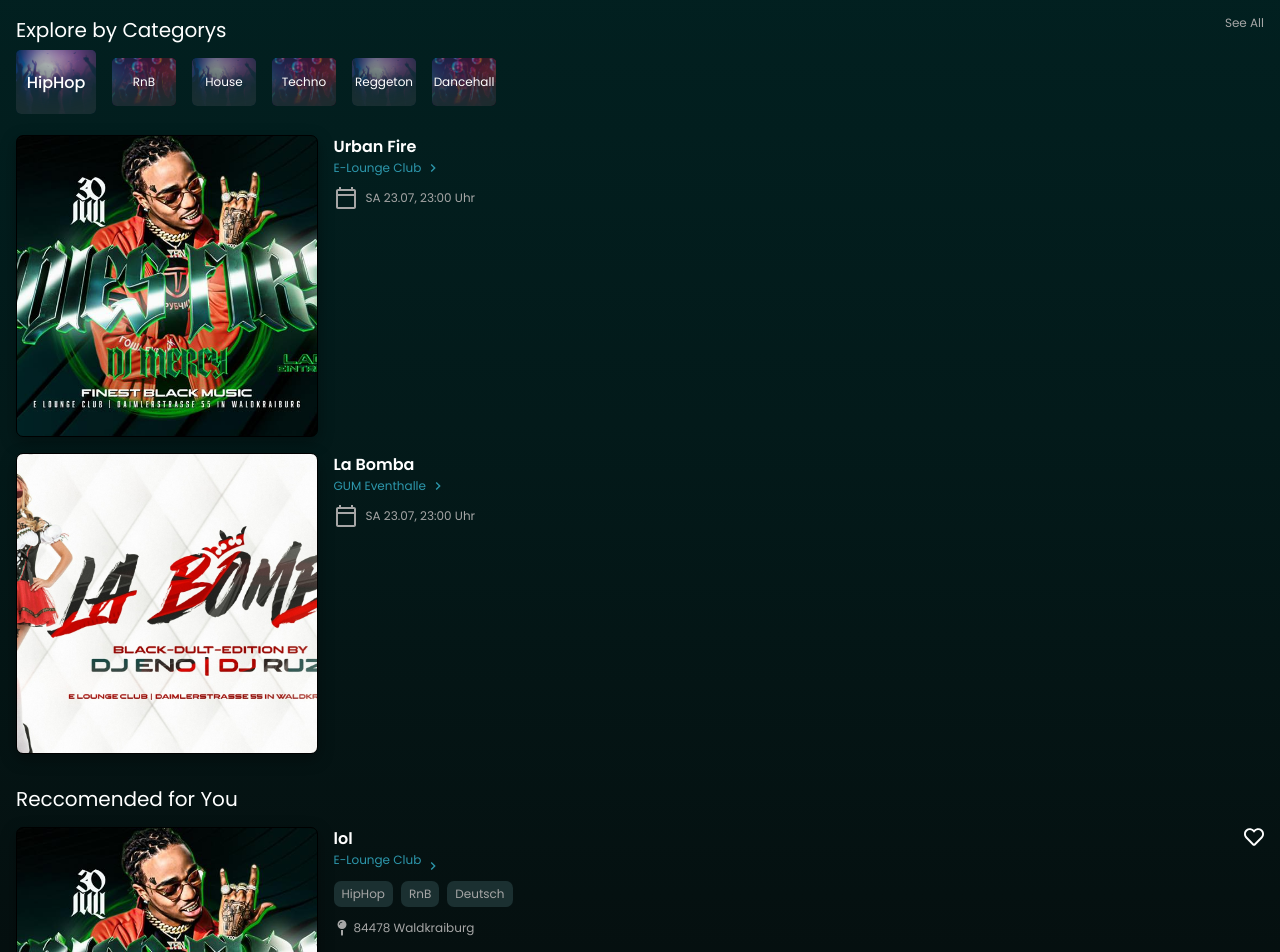
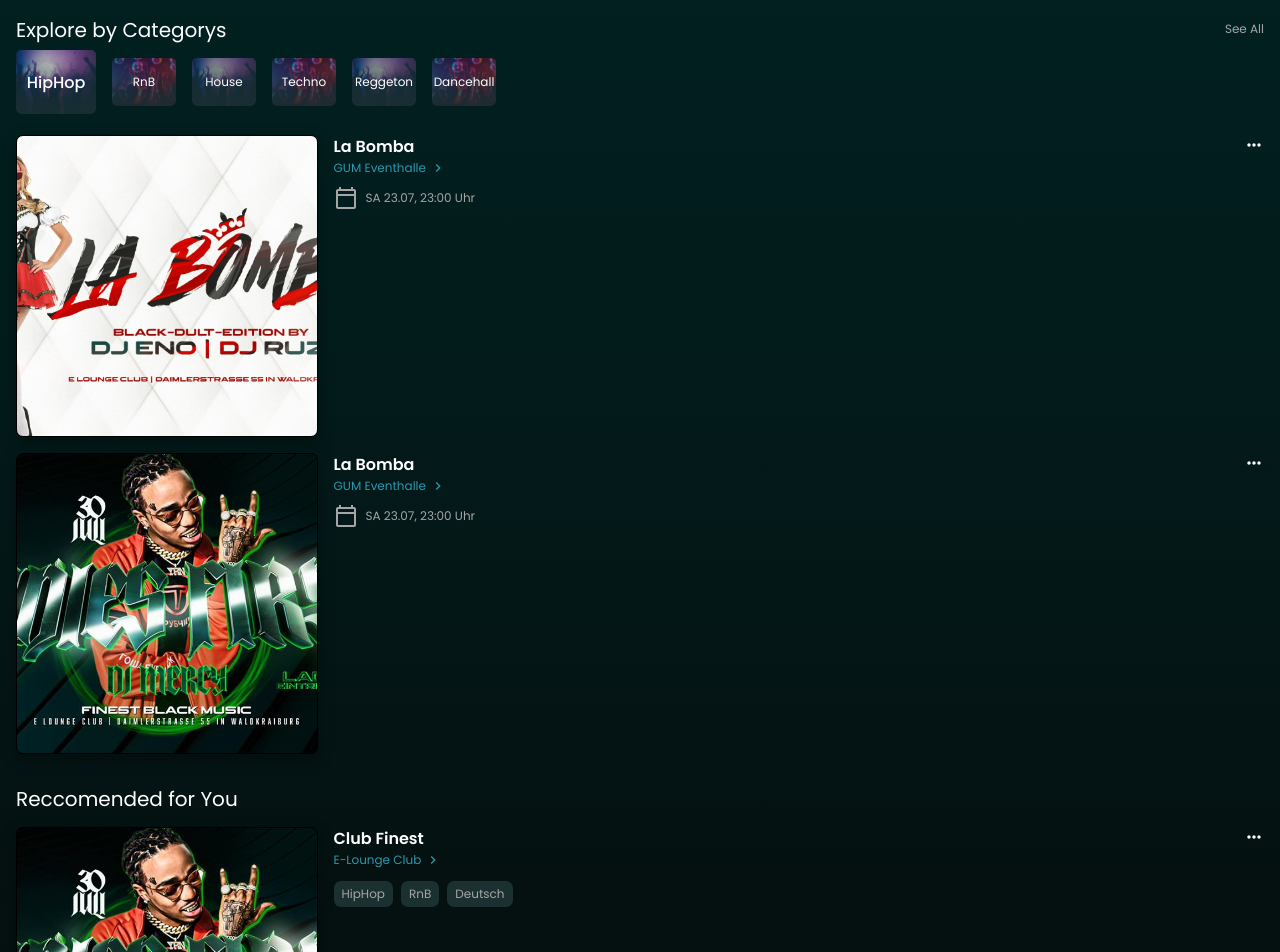
Before and after one commit to Berat-MyClub/myclub, a Next.js app: page / in a window 1280 px wide. Shown: the part 520-1472 px from the top of the page. Built offline with nearby package versions, Linux system fonts and the light colour scheme; what spotify-web-api-node would draw is missing.

Commit message:
change: searchpage

```diff
--- a/pages/index.js
+++ b/pages/index.js
@@ -41,7 +41,7 @@ export default function Homescreen() {
       <HotListSlider />
       <Row>
         <h1 style={{ marginBottom: "0" }}>Explore by Categorys</h1>
-        <P marginBottom="0" color="#a6a6a6">
+        <P style={{marginBottom:'0'}} color="#a6a6a6">
           See All
         </P>
       </Row>
--- a/src/components/Home/ReccomendedEvents.js
+++ b/src/components/Home/ReccomendedEvents.js
@@ -1,22 +1,11 @@
 import styled from "styled-components";
 import P from "../Fonts/P";
 import Row from "../Global/Row";
-import { MdOutlineChevronRight as ArrowRightUnstyled } from "react-icons/md";
+import { MdOutlineChevronRight as ArrowRightUnstyled, MdOutlineMoreHoriz as DotsUnstyled } from "react-icons/md";
 import { FaRegHeart as HeartUnstyled } from "react-icons/fa";
-// import { FaHeart as FilledHeartUnstyled } from "react-icons/fa";
-import { FaMapPin as PinUnstyled } from "react-icons/fa";
 import EventGenreTag from "../Global/EventGenreTag";
-import { useState } from "react";
-// import { useEffect, useState } from "react";
 
-const Pin = styled(PinUnstyled)`
-  width: 1rem;
-  height: 1rem;
-  fill: #a6a6a6;
-  margin-right: 0.25rem;
-  margin-top: 0.75rem;
-`;
-const Heart = styled(HeartUnstyled)`
+const Dots = styled(DotsUnstyled)`
   width: 1.25rem;
   height: 1.25rem;
   fill: #fff;
@@ -76,26 +65,27 @@ export default function ReccomendedEvents({
       <ResultContainer>
         <ResultEvent url={"/urbanfire.jpeg"} />
         <EventInfoBox>
-          <EventTitle>lol</EventTitle>
+          <EventTitle>Club Finest</EventTitle>
           <Row justifyContent="unset">
-            <P style={{ marginTop: "0" }} color="#2d97ac">
+            <P style={{ margin: "0" }} color="#2d97ac">
               E-Lounge Club
             </P>
             <ArrowRight />
           </Row>
-          <Row></Row>
-          <Row>
+          {/* <Row></Row> */}
+          <Row margin='.75rem 0 0 0' >
             <EventGenreTag tag="HipHop" />
             <EventGenreTag tag="RnB" />
             <EventGenreTag tag="Deutsch" />
           </Row>
-          <Row justifyContent="unset">
+          {/* <Row justifyContent="unset">
             <Pin />
             <P style={{ marginBottom: "0" }}>84478 Waldkraiburg</P>
-          </Row>
+          </Row> */}
         </EventInfoBox>
       </ResultContainer>
-      <Heart onClick={() => handleLike()} />
+      {/* <Heart onClick={() => handleLike()} /> */}
+      <Dots onClick={() => handleLike()} />
     </Box>
   );
 }
--- /dev/null
+++ b/src/components/Home/SearchByGenreEvent.js
@@ -0,0 +1,81 @@
+import styled from "styled-components";
+import { MdOutlineCalendarToday as CalendarUnstyled } from "react-icons/md";
+import {
+  MdOutlineChevronRight as ArrowRightUnstyled,
+  MdOutlineMoreHoriz as DotsUnstyled,
+} from "react-icons/md";
+import P from "../Fonts/P";
+import Row from "../Global/Row";
+
+const ArrowRight = styled(ArrowRightUnstyled)`
+  margin-left: 0.25rem;
+  fill: #2d97ac;
+`;
+
+const Calendar = styled(CalendarUnstyled)`
+  width: 1.5rem;
+  height: 1.5rem;
+  fill: #a6a6a6;
+  margin-right: 0.5rem;
+`;
+
+const ResultContainer = styled.div`
+  width: 100%;
+  display: flex;
+  margin-bottom: 1rem;
+  position: relative;
+`;
+
+const EventTitle = styled.h2`
+  margin-top: 0;
+  margin-bottom: 0;
+  font-weight: 600;
+`;
+
+const ResultEvent = styled.div`
+  float: left;
+  width: 15%;
+  height: 0;
+  padding: 12%;
+  border: 1px solid black;
+  background-image: url(${(props) => props.url && props.url});
+  background-size: cover;
+  background-position: center;
+  border-radius: 7px;
+  box-shadow: rgba(0, 0, 0, 0.35) 0px 5px 15px;
+`;
+
+const EventInfoBox = styled.div`
+  padding-left: 1rem;
+`;
+
+const Dots = styled(DotsUnstyled)`
+  width: 1.25rem;
+  height: 1.25rem;
+  fill: #fff;
+  position: absolute;
+  right: 0;
+  top: 0;
+`;
+
+export default function SearchByGenreEvent({url}) {
+  return (
+    <ResultContainer>
+      <ResultEvent url={url} />
+      <EventInfoBox>
+        <EventTitle>La Bomba</EventTitle>
+        <Row justifyContent="unset">
+          <P margin="0" color="#2d97ac">
+            GUM Eventhalle
+          </P>
+          <ArrowRight />
+        </Row>
+        <Row>
+          <Calendar />
+          <P>SA 23.07, 23:00 Uhr</P>
+        </Row>
+      </EventInfoBox>
+      <Dots onClick={() => handleLike()} />
+    </ResultContainer>
+  );
+}
--- a/src/components/Home/SearchTag.js
+++ /dev/null
@@ -1,23 +0,0 @@
-import styled from "styled-components";
-
-const Box = styled.div`
-    padding: .5rem;
-    background-color: ${props => props.status != 'set' ? "#22646E" : "#a6a6a6"};
-    border-radius: 7px;
-    font-family: 'Poppins';
-    font-size: .85rem;
-    font-weight: 400;
-    color: #fff;
-    margin-right: .75rem;
-    /* min-width: 4rem; */
-    text-align: center;
-    white-space: nowrap;
-`
-
-export default function SearchTag({label, status, ...props}) {
-    return(
-        <Box {...props}>
-            {label}
-        </Box>
-    )
-}
--- a/src/components/Home/SerchByGenre.js
+++ b/src/components/Home/SerchByGenre.js
@@ -2,27 +2,13 @@ import { useState } from "react";
 import styled from "styled-components";
 import P from "../Fonts/P";
 import Row from "../Global/Row";
-import { MdOutlineCalendarToday as CalendarUnstyled } from "react-icons/md";
-import { MdOutlineChevronRight as ArrowRightUnstyled } from "react-icons/md";
-
-
-const ArrowRight = styled(ArrowRightUnstyled)`
-  margin-left: 0.25rem;
-  fill: #2d97ac;
-`;
-
-const Calendar = styled(CalendarUnstyled)`
-  width: 1.5rem;
-  height: 1.5rem;
-  fill: #a6a6a6;
-  margin-right: 0.5rem;
-`;
+import SearchByGenreEvent from "./SearchByGenreEvent";
 
 const Box = styled.div`
   display: flex;
   overflow-x: scroll;
-  margin-bottom: .8rem;
-  padding-top: .8375rem;
+  margin-bottom: 0.8rem;
+  padding-top: 0.8375rem;
 `;
 
 const Genre = styled.div`
@@ -53,35 +39,6 @@ const Genre = styled.div`
     font-size: 1rem;
     font-weight: 500;
   `}
-`;
-
-const ResultContainer = styled.div`
-  width: 100%;
-  display: flex;
-  margin-bottom: 1rem;
-`;
-
-const EventTitle = styled.h2`
-  margin-top: 0;
-  margin-bottom: 0;
-  font-weight: 600;
-`;
-
-const ResultEvent = styled.div`
-  float: left;
-  width: 15%;
-  height: 0;
-  padding: 12%;
-  border: 1px solid black;
-  background-image: url(${(props) => props.url && props.url});
-  background-size: cover;
-  background-position: center;
-  border-radius: 7px;
-  box-shadow: rgba(0, 0, 0, 0.35) 0px 5px 15px;
-`;
-
-const EventInfoBox = styled.div`
-  padding-left: 1rem;
 `;
 
 export default function SearchByGenre() {
@@ -134,38 +91,8 @@ export default function SearchByGenre() {
         </Genre>
       </Box>
       <Row flexDirection="column">
-        <ResultContainer>
-          <ResultEvent url={"/urbanfire.jpeg"} />
-          <EventInfoBox>
-            <EventTitle>Urban Fire</EventTitle>
-            <Row justifyContent="unset">
-              <P margin='0' color="#2d97ac">
-                E-Lounge Club
-              </P>
-              <ArrowRight />
-            </Row>
-            <Row>
-              <Calendar />
-              <P>SA 23.07, 23:00 Uhr</P>
-            </Row>
-          </EventInfoBox>
-        </ResultContainer>
-        <ResultContainer>
-          <ResultEvent url={"/labomba.jpeg"} />
-          <EventInfoBox>
-            <EventTitle>La Bomba</EventTitle>
-            <Row justifyContent="unset">
-              <P margin='0' color="#2d97ac">
-                GUM Eventhalle
-              </P>
-              <ArrowRight />
-            </Row>
-            <Row>
-              <Calendar />
-              <P>SA 23.07, 23:00 Uhr</P>
-            </Row>
-          </EventInfoBox>
-        </ResultContainer>
+        <SearchByGenreEvent url={"/labomba.jpeg"} />
+        <SearchByGenreEvent url={"/urbanfire.jpeg"} />
       </Row>
     </>
   );
--- /dev/null
+++ b/src/components/Search/SearchDrawerHeader.js
@@ -0,0 +1,34 @@
+import { useState } from "react";
+import styled from "styled-components";
+
+const Box = styled.div`
+    padding: 0 1.5rem;
+    display: flex;
+    width: 95%;
+    margin: 0 auto;
+    position: relative;
+`
+
+const Tab = styled.div`
+    padding: .5rem;
+    flex: 1;
+    text-align: center;
+    color: #fff;
+    position: relative;
+
+    ${props => props.tab && `
+        border-bottom: 2px solid #2d97ac;
+
+    `}
+`
+
+export default function SearchDrawerHeader() {
+    const [tab, setTab] = useState('Events');
+    return(
+        <Box>
+            <Tab tab={tab === 'Events'} onClick={() => setTab('Events')}>Events</Tab>
+            <Tab tab={tab === 'Clubs'} onClick={() => setTab('Clubs')}>Clubs</Tab>
+            <Tab tab={tab === 'Friends'} onClick={() => setTab('Friends')}>Friends</Tab>
+        </Box>
+    )
+}
--- /dev/null
+++ b/src/components/Search/SearchDrawerInputBox.js
@@ -0,0 +1,19 @@
+import styled from "styled-components";
+import SearchInput from "./SearchInput";
+
+const Box = styled.div`
+    background-color: #1b3031;
+    padding: 1rem;
+    width: 100%;
+    margin: 2rem 0;
+    border-radius: 7px;
+`
+
+export default function SearchDrawerInputBox() {
+    return(
+        <Box>
+            <h1 style={{ marginTop: "0" }}>Find your Event!</h1>
+            <SearchInput/>
+        </Box>
+    )
+}
--- /dev/null
+++ b/src/components/Search/SearchDrawerSubmit.js
@@ -0,0 +1,47 @@
+import { MdSearch } from "react-icons/md";
+import styled from "styled-components";
+
+const Box = styled.div`
+  width: 100%;
+  padding: 1rem;
+  position: fixed;
+  bottom: 0;
+  left: 0;
+  background-color: #1b3031;
+  display: flex;
+  justify-content: space-between;
+  align-items: center;
+`;
+
+const SearchButton = styled.button`
+  padding: 0.5rem;
+  background-color: #2d97ac;
+  border: none;
+  border-radius: 7px;
+  width: 6rem;
+  font-family: "Poppins";
+  font-size: 1rem;
+  color: #fff;
+  display: flex;
+  align-items: center;
+  justify-content: center;
+`;
+
+export default function SearchDrawerSubmit({showSearchDrawer, setShowSearchDrawer}) {
+  return (
+    <Box>
+      <a onClick={() => setShowSearchDrawer(false)}>Abbrechen</a>
+      <SearchButton>
+        <MdSearch
+          style={{
+            width: "1.5rem",
+            height: "1.5rem",
+            fill: "#fff",
+            marginRight: ".5rem",
+          }}
+        />
+        Search
+      </SearchButton>
+    </Box>
+  );
+}
--- /dev/null
+++ b/src/components/Search/SearchInput.js
@@ -0,0 +1,43 @@
+import { MdSearch } from "react-icons/md";
+import styled from "styled-components";
+
+const Box = styled.div`
+  background-color: #fff;
+  width: 100%;
+  padding: 0.25rem 0.5rem;
+  display: flex;
+  align-items: center;
+  border-radius: 7px;
+`;
+
+const Input = styled.input`
+  width: 100%;
+  background: transparent;
+  outline: none;
+  font-family: "Poppins";
+  font-size: 1rem;
+  color: #000;
+  border: none;
+
+  ::placeholder {
+    color: #000;
+    font-size: 1rem;
+    font-family: "Poppins";
+  }
+`;
+
+export default function SearchInput() {
+  return (
+    <Box>
+      <MdSearch
+        style={{
+          width: "1.5rem",
+          height: "1.5rem",
+          fill: "#000",
+          marginRight: ".5rem",
+        }}
+      />
+      <Input placeholder="Search" />
+    </Box>
+  );
+}
--- a/styles/globals.css
+++ b/styles/globals.css
@@ -43,3 +43,9 @@ span {
   font-size: .875rem;
   color: #fff;
 }
+
+a {
+  font-size: 1rem;
+  color: #fff;
+  text-decoration: underline;
+}
```
Also changed, not shown: src/components/Home/Header.js (+12 -83 lines).
